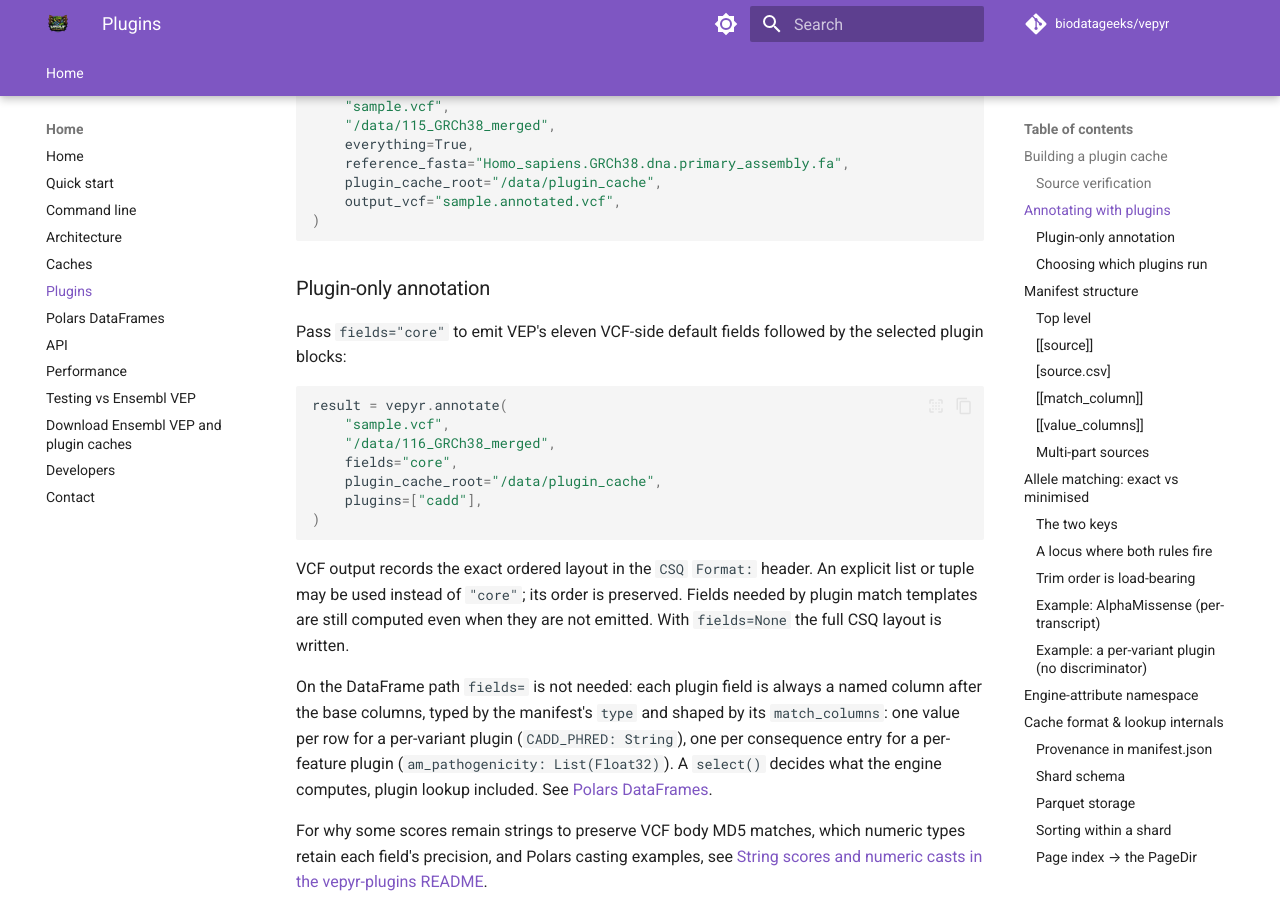
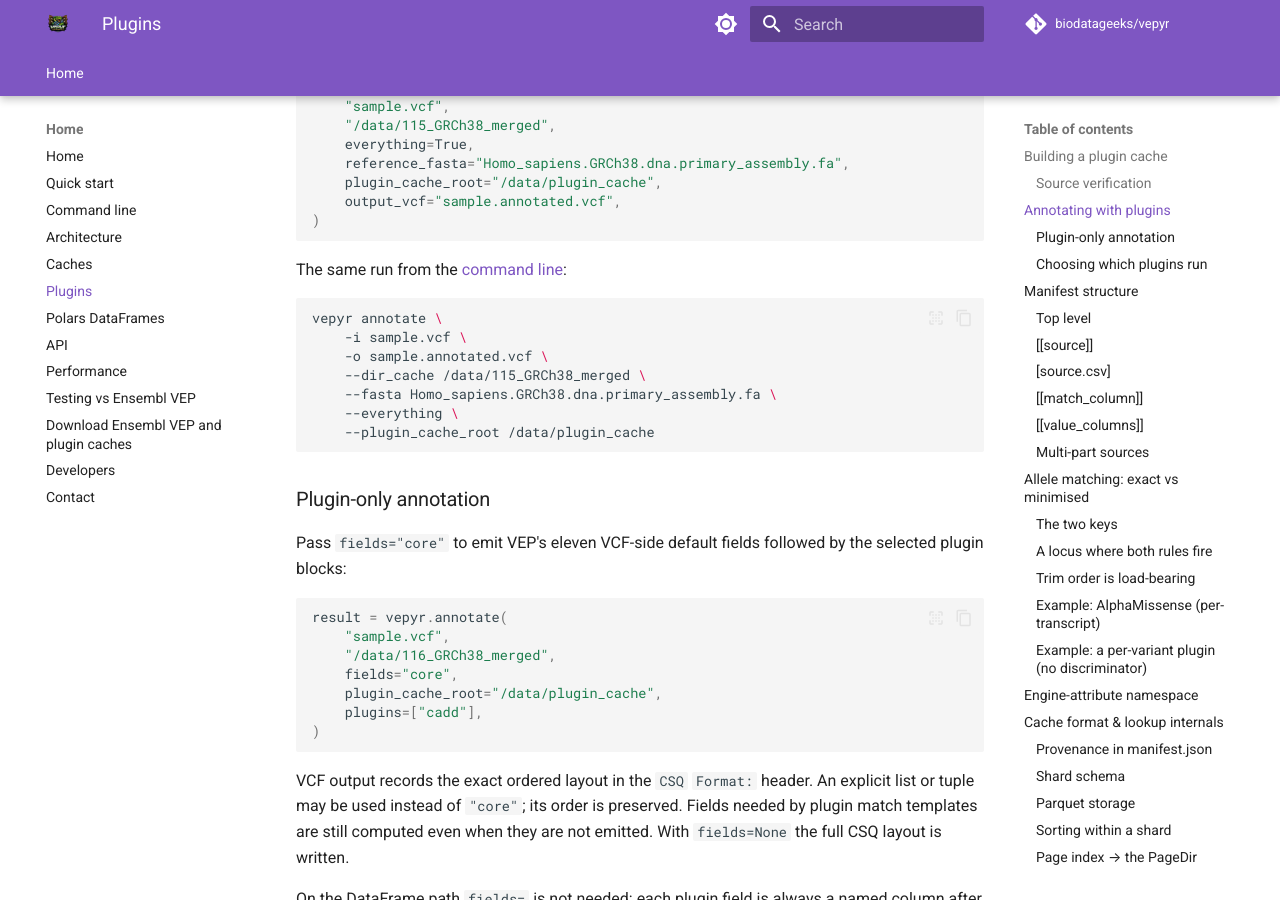
Before and after one commit to biodatageeks/vepyr, an MkDocs documentation site: the page built from docs/plugins.md, in a window 1280 px wide and 900 px high, scrolled down 2014 px. Built offline with MkDocs 1.6.1 and Material for MkDocs 9.7.7, drawn with Linux system fonts in a browser that asks for light colours; comment, search, counter and statistics services are not loaded; some of the changed text lies outside the part shown.

Commit message:
docs: surface the CLI across the docs, not just its own page
`docs/cli.md` was the only place the `vepyr` command existed: the README,
landing page, quick start and plugins page all read as if the Python API
were the whole product, so a reader arriving from PyPI never learns an
executable was installed.

- README: `vepyr annotate` under Install and a row in the docs table.
- index: a Command line feature bullet, and the quick example split into
  Python / Command line tabs.
- quickstart: a "From the command line" section ahead of the Python
  annotation paths, plus `vepyr --version` in the source-build check.
- plugins: the CLI equivalent of the plugin-cache run and of the ordered
  `--plugin` selection.
- performance: note that `workers` is `--fork` on the command line.

cli.md itself gains what the flag table alone did not say: that
`pip install vepyr` is what puts the executable on PATH, `python -m vepyr`,
`--help`/`--version`, a plugins section, and that `--dir_cache` takes a
vepyr Parquet cache rather than an Ensembl VEP cache directory.

`mkdocs build --strict` is clean and every new cross-reference anchor
resolves in the built site.

Co-Authored-By: Claude Opus 5 (1M context) <noreply@anthropic.com>
Claude-Session: https://claude.ai/code/session_018qdDaz6A1EyXg49jPbKaad

````diff
--- a/README.md
+++ b/README.md
@@ -17,9 +17,9 @@
 **vepyr** (/ˈvaɪpər/) — VEP Yielding Performant Results — is a blazing-fast Rust
 reimplementation of Ensembl's [Variant Effect
 Predictor](https://www.ensembl.org/info/docs/tools/vep/index.html), exposed as a
-Python library. It builds and uses Ensembl VEP caches locally, annotates VCF
-input through a native DataFusion engine, and returns results as a
-`polars.LazyFrame` or a VCF with `CSQ` in the `INFO` column.
+Python library and a `vepyr` command. It builds and uses Ensembl VEP caches
+locally, annotates VCF input through a native DataFusion engine, and returns
+results as a `polars.LazyFrame` or a VCF with `CSQ` in the `INFO` column.
 
 ## 📚 Documentation
 
@@ -28,6 +28,7 @@ input through a native DataFusion engine, and returns results as a
 | | |
 |---|---|
 | [Quick start](https://biodatageeks.org/vepyr/quickstart/) | Install, get a cache, annotate |
+| [Command line](https://biodatageeks.org/vepyr/cli/) | `vepyr annotate`, VCF in, VCF out |
 | [Download Ensembl VEP and plugin caches](https://biodatageeks.org/vepyr/downloads/) | Prebuilt release-116 caches |
 | [Caches](https://biodatageeks.org/vepyr/caches/) | Cache types, entity schemas, CSQ output fields |
 | [Plugins](https://biodatageeks.org/vepyr/plugins/) | CADD, SpliceAI, AlphaMissense, ClinVar, dbNSFP |
@@ -40,6 +41,18 @@ input through a native DataFusion engine, and returns results as a
 pip install vepyr
 ```
 
+This installs both the Python package and a `vepyr` executable:
+
+```bash
+vepyr annotate \
+    -i input.vcf.gz \
+    -o annotated.vcf.gz \
+    --dir_cache ~/vepyr_cache/116_GRCh38_ensembl \
+    --fasta GRCh38.fa \
+    --everything \
+    --fork 8
+```
+
 See [Developers](https://biodatageeks.org/vepyr/developers/) for building from
 source and running the test suite.
 
--- a/docs/cli.md
+++ b/docs/cli.md
@@ -3,17 +3,33 @@
 `vepyr annotate` is a VCF-in / VCF-out shell over [`annotate()`](api.md). It
 covers the configuration validated against Ensembl VEP — `--everything` with a
 reference FASTA — plus the options a workflow engine needs. Everything else,
-including the Polars `LazyFrame` path, stays on the Python API.
+including the Polars `LazyFrame` path, stays on the [Python API](api.md).
+
+`pip install vepyr` installs a `vepyr` executable alongside the library; no
+separate package is needed. `python -m vepyr` runs the same entry point when
+the scripts directory is not on `PATH`.
+
+```bash
+vepyr --version          # vepyr 0.6.0
+vepyr annotate --help
+```
+
+## Annotating a VCF
 
 ```bash
 vepyr annotate \
     -i input.vcf.gz \
     -o annotated.vcf.gz \
-    --dir_cache /data/vep/116_GRCh38_ensembl \
+    --dir_cache ~/vepyr_cache/116_GRCh38_ensembl \
     --fasta GRCh38.fa \
     --everything \
     --fork 8
 ```
+
+`--dir_cache` is a cache directory in vepyr's Parquet format — a prebuilt one
+from [Downloads](downloads.md), or one you built with
+[`build_cache()`](api.md#vepyr.build_cache). It is not an Ensembl VEP cache
+directory.
 
 ## Options
 
@@ -30,6 +46,7 @@ vepyr annotate \
 | `--plugin_cache_root DIR` | Root of a plugin cache tree. |
 | `--plugin NAME` | Restrict to this plugin. Repeatable; order is CSQ block order. |
 | `--no_progress` | Suppress the progress bar. |
+| `-h`, `--help` / `--version` | Usage, or the installed version. |
 
 Flag names follow Ensembl VEP's own spelling, so `ext.args` strings written for
 `vep` carry over as the flag set grows.
@@ -37,6 +54,31 @@ Flag names follow Ensembl VEP's own spelling, so `ext.args` strings written for
 VEP's `--hgvs` and `--hgvsp` are not implemented yet. `--hgvsc` gives the coding
 notation on its own, without the cost of the full `--everything` layout; for the
 protein notation, use `--everything`.
+
+## Plugins
+
+Point `--plugin_cache_root` at a [plugin cache](plugins.md) and the plugin CSQ
+fields are appended to every record:
+
+```bash
+vepyr annotate \
+    -i input.vcf.gz \
+    -o annotated.vcf.gz \
+    --dir_cache ~/vepyr_cache/116_GRCh38_merged \
+    --fasta GRCh38.fa \
+    --everything \
+    --plugin_cache_root ~/vepyr_plugin_cache \
+    --plugin clinvar \
+    --plugin cadd
+```
+
+Omit `--plugin` to apply every plugin under the root, in alphabetical order.
+Each `--plugin` narrows the set to those named, and the order they are given in
+is the order of their blocks in the `CSQ` header and in every `CSQ` value.
+
+Building a plugin cache is a Python-API job — see
+[`build_plugin_cache()`](api.md#vepyr.build_plugin_cache) — or download a
+prebuilt one from [Downloads](downloads.md).
 
 ## Notes
 
--- a/docs/plugins.md
+++ b/docs/plugins.md
@@ -91,6 +91,18 @@ vepyr.annotate(
 )
 ```
 
+The same run from the [command line](cli.md#plugins):
+
+```bash
+vepyr annotate \
+    -i sample.vcf \
+    -o sample.annotated.vcf \
+    --dir_cache /data/115_GRCh38_merged \
+    --fasta Homo_sapiens.GRCh38.dna.primary_assembly.fa \
+    --everything \
+    --plugin_cache_root /data/plugin_cache
+```
+
 ### Plugin-only annotation
 
 Pass `fields="core"` to emit VEP's eleven VCF-side default fields followed by
@@ -147,6 +159,9 @@ vepyr.annotate(
 | `["clinvar", "cadd"]` | only those two |
 | `[]` | none; equivalent to a plugin-free run |
 | `["nope"]` | `ValueError`, listing the plugins that *are* available |
+
+On the command line the same selection is a repeated `--plugin`, in the same
+significant order: `--plugin clinvar --plugin cadd`.
 
 Order is significant: `plugins=["clinvar", "cadd"]` emits the ClinVar block
 before the CADD block in both the CSQ header and every CSQ value. Duplicates
````
Also changed, not shown: other parts of docs/cli.md (+3 -0 lines), docs/index.md (+37 -19 lines), docs/performance.md (+1 -1 lines), docs/quickstart.md (+23 -0 lines).
